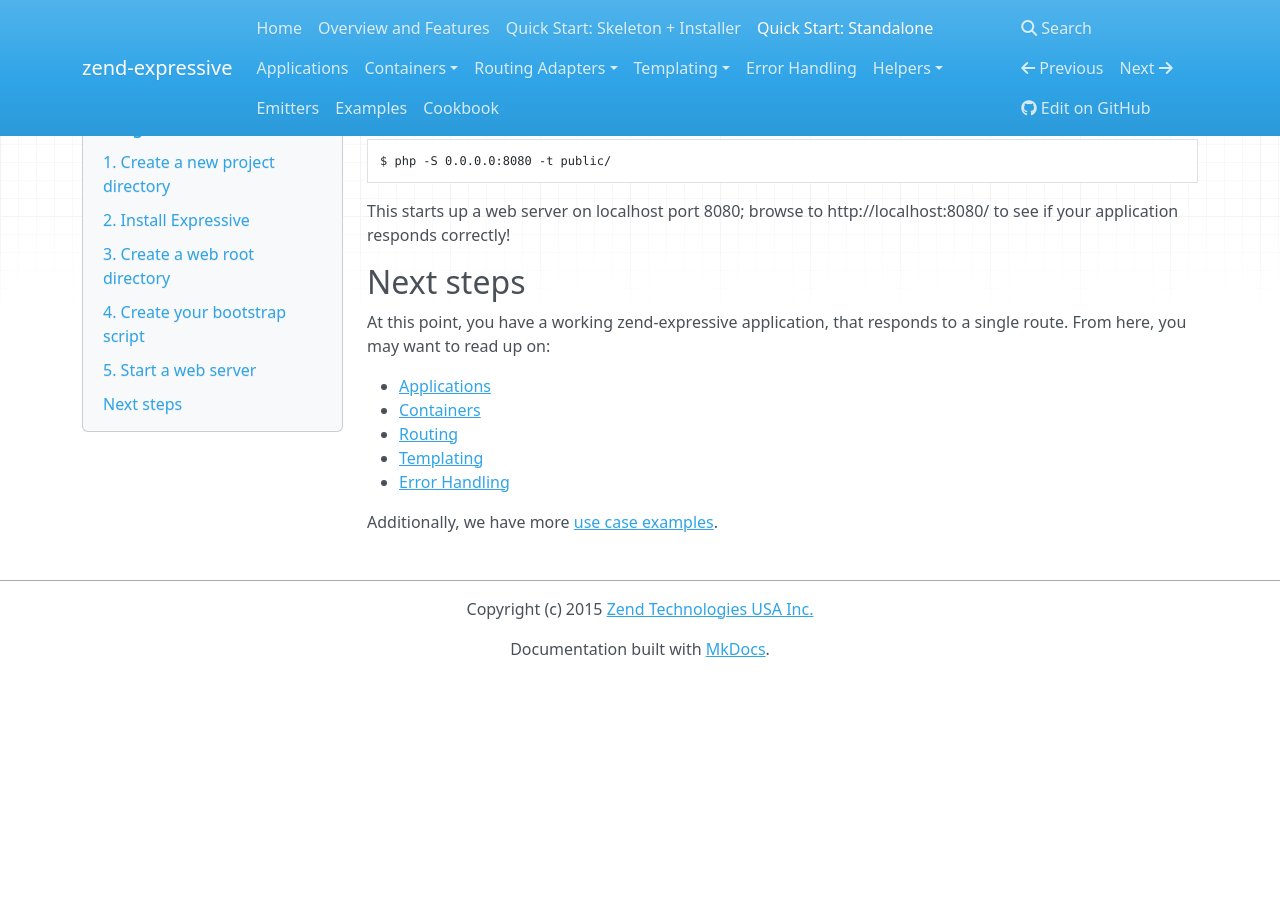
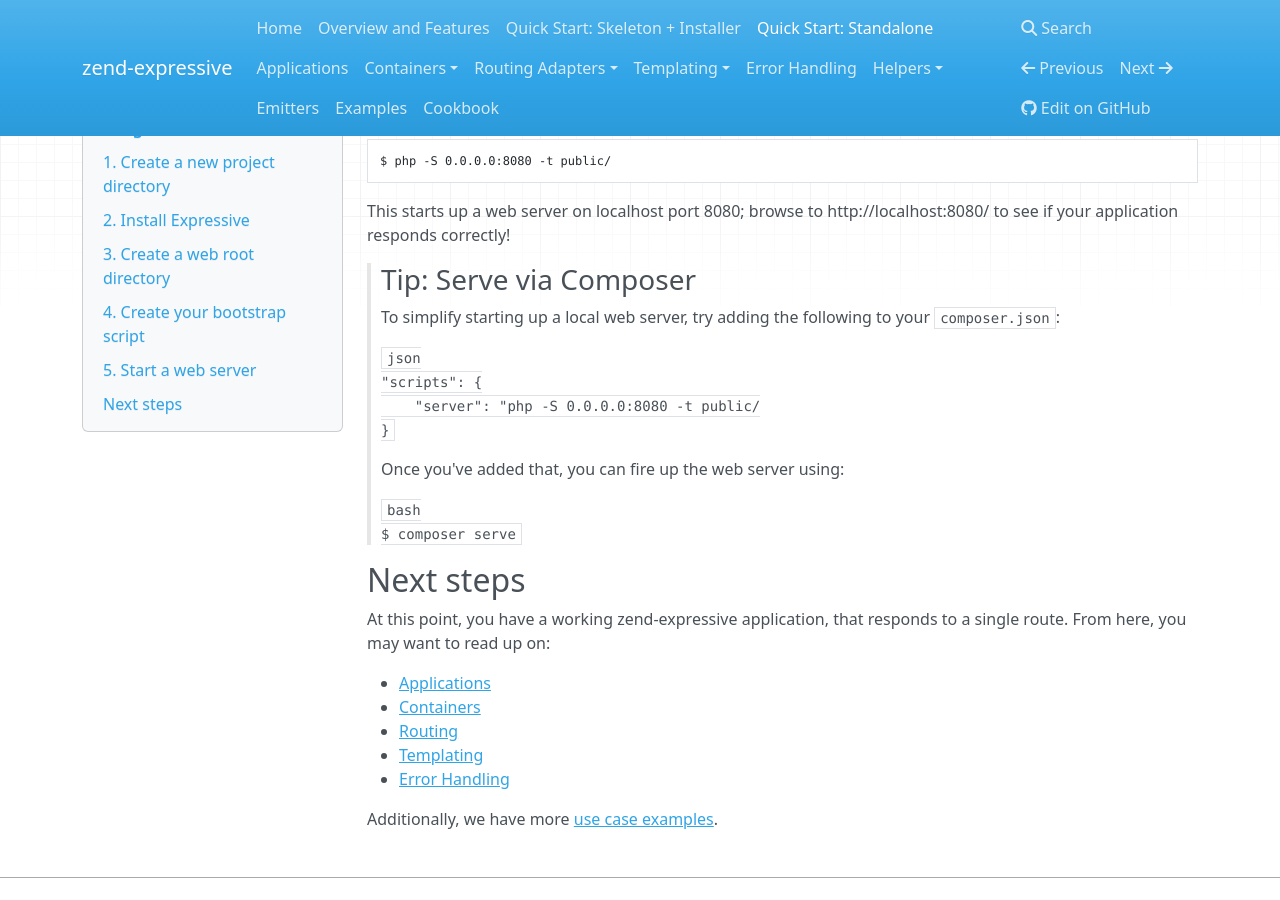
Before and after one commit to zendframework/zend-expressive, an MkDocs documentation site: the page built from doc/book/quick-start.md, in a window 1280 px wide and 900 px high, scrolled down 1588 px. Built offline with MkDocs 1.6.1, drawn with Linux system fonts in a browser that asks for light colours; nearby versions of some CDN libraries; old or Windows-style settings are respelled for this version of MkDocs; before the commit the page ends 2265 px from its top, so only the background shows below that.

Commit message:
Document the `composer serve` command
This follows on from zendframework/zend-expressive-skeleton#41, demonstrating
how to use the built-in `composer serve` command from the installer, as well as
how to create the command in standalone installations.

````diff
--- a/doc/book/quick-start.md
+++ b/doc/book/quick-start.md
@@ -91,6 +91,23 @@
 This starts up a web server on localhost port 8080; browse to
 http://localhost:8080/ to see if your application responds correctly!
 
+> ### Tip: Serve via Composer
+>
+> To simplify starting up a local web server, try adding the following to your
+> `composer.json`:
+>
+> ```json
+> "scripts": {
+>     "server": "php -S 0.0.0.0:8080 -t public/
+> }
+> ```
+>
+> Once you've added that, you can fire up the web server using:
+>
+> ```bash
+> $ composer serve
+> ```
+
 ## Next steps
 
 At this point, you have a working zend-expressive application, that responds to
````
Also changed, not shown: doc/book/quick-start-skeleton.md (+1 -1 lines), doc/book/usage-examples.md (+6 -1 lines).
